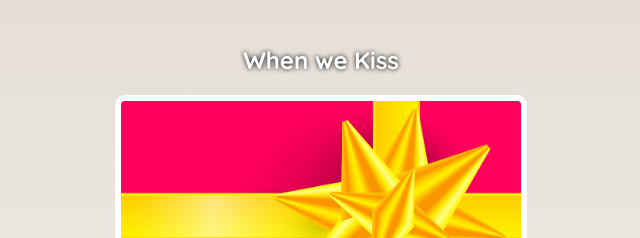
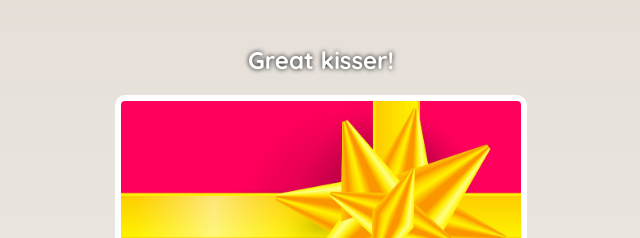
Before and after one commit to cmarinc18/Birthday-gift, a website built with Vite: page index.html in a window 1280 px wide. Shown: the part 1503-1741 px from the top of the page, 319-959 px from the left. Built offline with nearby package versions, Linux system fonts and the light colour scheme.

Commit message:
Update index.html

```diff
--- a/index.html
+++ b/index.html
@@ -25,7 +25,7 @@
         </div>
 
         <div class="gift-section">
-            <h2 class="gift-title">When we Kiss</h2>
+            <h2 class="gift-title">Great kisser!</h2>
             <div class="gift-img" id="gift-img-genius"></div>
         </div>
 
```
